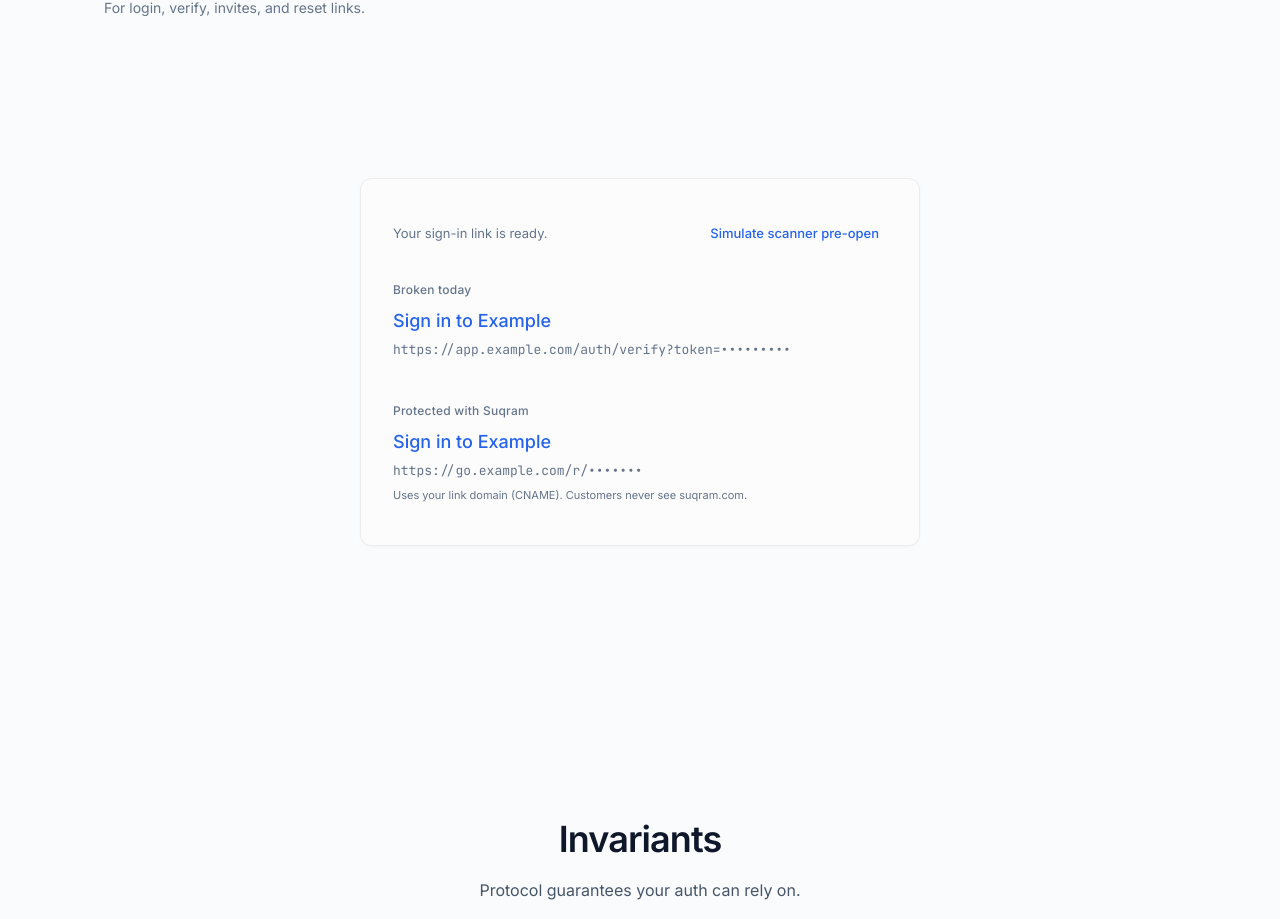
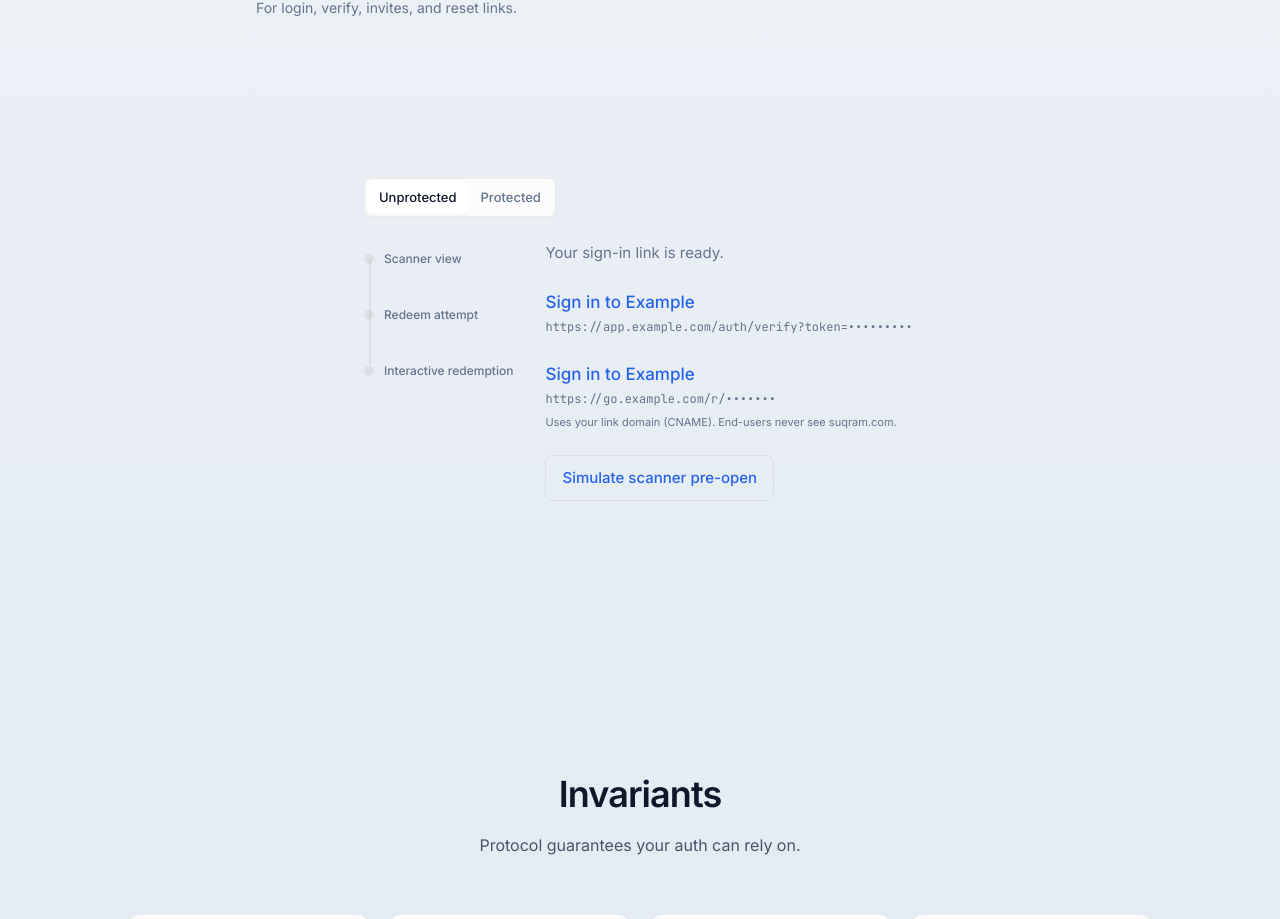
Before and after one commit to macuunamatata/Suqram, a Next.js app in the folder site/: page / in a window 1280 px wide. Shown: the part 573-1492 px from the top of the page. Built offline with nearby package versions, Linux system fonts and the light colour scheme.

Commit message:
Polish homepage demo (links-first) + styling

```diff
--- a/site/app/components/DemoBeforeAfter.tsx
+++ b/site/app/components/DemoBeforeAfter.tsx
@@ -1,15 +1,83 @@
 "use client";
 
-import { useState, useEffect } from "react";
+import { useState, useEffect, useRef, useCallback } from "react";
 
-type RunFirstLink = null | "unprotected" | "protected";
+type Mode = "unprotected" | "protected";
+type Phase = "idle" | "sweeping" | "step1" | "step2" | "step3" | "done";
+
+const BEAT_MS = 550;
 
 export default function DemoBeforeAfter() {
-  const [simulated, setSimulated] = useState(false);
-  const [clicked, setClicked] = useState<null | "protected">(null);
-  const [runFirstLink, setRunFirstLink] = useState<RunFirstLink>(null);
+  const [mode, setMode] = useState<Mode>("unprotected");
+  const [phase, setPhase] = useState<Phase>("idle");
+  const [clickedUnprotected, setClickedUnprotected] = useState(false);
+  const [clickedProtected, setClickedProtected] = useState(false);
+  const timeoutsRef = useRef<ReturnType<typeof setTimeout>[]>([]);
 
-  // When user clicks "Run demo" (href="#demo"), focus the simulate button after scroll
+  const clearAllTimeouts = useCallback(() => {
+    timeoutsRef.current.forEach((id) => clearTimeout(id));
+    timeoutsRef.current = [];
+  }, []);
+
+  const runSimulation = useCallback(() => {
+    clearAllTimeouts();
+    setClickedUnprotected(false);
+    setClickedProtected(false);
+    setPhase("sweeping");
+
+    const t1 = setTimeout(() => {
+      setPhase("step1");
+    }, BEAT_MS);
+    timeoutsRef.current.push(t1);
+
+    const t2 = setTimeout(() => {
+      setPhase("step2");
+    }, BEAT_MS * 2);
+    timeoutsRef.current.push(t2);
+
+    const t3 = setTimeout(() => {
+      setPhase("step3");
+    }, BEAT_MS * 3);
+    timeoutsRef.current.push(t3);
+
+    const t4 = setTimeout(() => {
+      setPhase("done");
+    }, BEAT_MS * 4);
+    timeoutsRef.current.push(t4);
+  }, [clearAllTimeouts]);
+
+  const onToggle = useCallback(
+    (newMode: Mode) => {
+      if (newMode === mode) return;
+      clearAllTimeouts();
+      setMode(newMode);
+      setPhase("idle");
+      setClickedUnprotected(false);
+      setClickedProtected(false);
+    },
+    [mode, clearAllTimeouts]
+  );
+
+  const onSimulate = useCallback(() => {
+    runSimulation();
+  }, [runSimulation]);
+
+  const onUnprotectedClick = useCallback((e: React.MouseEvent) => {
+    e.preventDefault();
+    if (phase !== "done") return;
+    setClickedUnprotected(true);
+  }, [phase]);
+
+  const onProtectedClick = useCallback((e: React.MouseEvent) => {
+    e.preventDefault();
+    if (phase !== "done") return;
+    setClickedProtected(true);
+  }, [phase]);
+
+  useEffect(() => {
+    return () => clearAllTimeouts();
+  }, [clearAllTimeouts]);
+
   useEffect(() => {
     const focusSimulate = () => {
       if (typeof window !== "undefined" && window.location.hash === "#demo") {
@@ -18,127 +86,150 @@ export default function DemoBeforeAfter() {
       }
     };
     focusSimulate();
-    const onHash = () => { focusSimulate(); };
+    const onHash = () => focusSimulate();
     window.addEventListener("hashchange", onHash);
     return () => window.removeEventListener("hashchange", onHash);
   }, []);
 
-  const onSimulate = () => {
-    setRunFirstLink(null);
-    setClicked(null);
-    setSimulated(true);
-  };
-
-  const onUnprotectedClick = (e: React.MouseEvent) => {
-    e.preventDefault();
-    if (!simulated) {
-      setRunFirstLink("unprotected");
-      return;
-    }
-  };
-
-  const onProtectedClick = (e: React.MouseEvent) => {
-    e.preventDefault();
-    if (!simulated) {
-      setRunFirstLink("protected");
-      return;
-    }
-    setClicked((c) => (c === "protected" ? null : "protected"));
-  };
+  const stepActive =
+    phase === "sweeping"
+      ? 1
+      : phase === "step1"
+        ? 1
+        : phase === "step2"
+          ? 2
+          : phase === "step3"
+            ? 3
+            : phase === "done"
+              ? 3
+              : 0;
+  const showStep2Chip = stepActive >= 2;
+  const showStep3Chip = stepActive >= 3;
+  const burned = phase === "done";
+  const stillValid = phase === "done";
 
   return (
-    <section className="demo-section" aria-label="Demo">
-      <div className="demo-wrap demo-email-snippet">
-        <div className="demo-email">
-          <header className="demo-email-header">
-            <p className="demo-email-eyebrow">Your sign-in link is ready.</p>
+    <section className="demo-premium" aria-label="Demo">
+      <div className="demo-premium-inner">
+        {/* Toggle: Unprotected / Protected */}
+        <div className="demo-toggle-wrap">
+          <div className="demo-toggle" role="tablist" aria-label="Demo mode">
+            <button
+              type="button"
+              role="tab"
+              aria-selected={mode === "unprotected"}
+              className={mode === "unprotected" ? "demo-toggle-btn demo-toggle-btn-active" : "demo-toggle-btn"}
+              onClick={() => onToggle("unprotected")}
+            >
+              Unprotected
+            </button>
+            <button
+              type="button"
+              role="tab"
+              aria-selected={mode === "protected"}
+              className={mode === "protected" ? "demo-toggle-btn demo-toggle-btn-active" : "demo-toggle-btn"}
+              onClick={() => onToggle("protected")}
+            >
+              Protected
+            </button>
+          </div>
+        </div>
+
+        {/* Grid: rail (left) + content (right) */}
+        <div className="demo-grid">
+          {/* Rail */}
+          <div className="demo-rail" aria-hidden>
+            <div className="demo-rail-line" />
+            <div className="demo-rail-steps">
+              <div className={`demo-rail-step ${stepActive >= 1 ? "demo-rail-step-active" : ""}`}>
+                <span className="demo-rail-dot" />
+                <span className="demo-rail-label">Scanner view</span>
+              </div>
+              <div className={`demo-rail-step ${stepActive >= 2 ? "demo-rail-step-active" : ""}`}>
+                <span className="demo-rail-dot" />
+                <span className="demo-rail-label">Redeem attempt</span>
+                {showStep2Chip ? (
+                  <span className={mode === "unprotected" ? "demo-rail-chip demo-rail-chip-fail" : "demo-rail-chip demo-rail-chip-neutral"}>
+                    {mode === "unprotected" ? "Consumed" : "Blocked"}
+                  </span>
+                ) : null}
+              </div>
+              <div className={`demo-rail-step ${stepActive >= 3 ? "demo-rail-step-active" : ""}`}>
+                <span className="demo-rail-dot" />
+                <span className="demo-rail-label">Interactive redemption</span>
+                {showStep3Chip ? (
+                  <span className={mode === "unprotected" ? "demo-rail-chip demo-rail-chip-fail" : "demo-rail-chip demo-rail-chip-ok"}>
+                    {mode === "unprotected" ? "Expired" : "Signed in"}
+                  </span>
+                ) : null}
+              </div>
+            </div>
+          </div>
+
+          {/* Content: real links */}
+          <div className="demo-content">
+            <p className="demo-content-eyebrow">Your sign-in link is ready.</p>
+
+            <div className={`demo-links-block ${phase === "sweeping" ? "demo-links-sweep" : ""}`}>
+              {/* Unprotected link */}
+              <div className="demo-link-block">
+                <a
+                  href="#"
+                  className={`demo-real-link ${burned ? "demo-real-link-burned" : ""}`}
+                  onClick={onUnprotectedClick}
+                  aria-label={phase === "done" ? "Unprotected link" : "Link"}
+                >
+                  Sign in to Example
+                </a>
+                <p className={`demo-real-url ${burned ? "demo-real-url-burned" : ""}`} aria-hidden>
+                  https://app.example.com/auth/verify?token=•••••••••
+                </p>
+                {burned ? <span className="demo-link-chip demo-link-chip-fail">Expired</span> : null}
+                {phase === "done" && clickedUnprotected ? (
+                  <p className="demo-inline-msg demo-inline-msg-fail" aria-live="polite">
+                    This link is expired.
+                  </p>
+                ) : null}
+              </div>
+
+              {/* Protected link */}
+              <div className="demo-link-block">
+                <a
+                  href="#"
+                  className="demo-real-link demo-real-link-protected"
+                  onClick={onProtectedClick}
+                  aria-label={phase === "done" ? "Protected link" : "Link"}
+                >
+                  Sign in to Example
+                </a>
+                <p className="demo-real-url" aria-hidden>
+                  https://go.example.com/r/•••••••
+                </p>
+                <p className="demo-cname-helper" aria-hidden>
+                  Uses your link domain (CNAME). End-users never see suqram.com.
+                </p>
+                {stillValid ? <span className="demo-link-chip demo-link-chip-ok">Still valid</span> : null}
+                {phase === "done" && clickedProtected ? (
+                  <p className="demo-inline-msg demo-inline-msg-ok" aria-live="polite">
+                    Signed in.
+                  </p>
+                ) : null}
+              </div>
+            </div>
+
             <button
               id="demo-simulate"
               type="button"
-              className="demo-email-btn"
+              className="demo-cta-btn"
               onClick={onSimulate}
-              disabled={simulated}
+              disabled={phase !== "idle" && phase !== "done" ? true : false}
               aria-label="Simulate scanner pre-open"
             >
               Simulate scanner pre-open
             </button>
-          </header>
-
-          <div className="demo-email-links">
-            {/* Broken today */}
-            <div className="demo-link-row">
-              <p className="demo-section-label">Broken today</p>
-              <a
-                href="#"
-                className="demo-link"
-                onClick={onUnprotectedClick}
-                aria-label={simulated ? "Unprotected link" : "Run scanner simulation first"}
-              >
-                Sign in to Example
-              </a>
-              <p className={`demo-link-url ${simulated ? "demo-link-url-burned" : ""}`} aria-hidden>
-                https://app.example.com/auth/verify?token=•••••••••
-              </p>
-              {!simulated && runFirstLink === "unprotected" && (
-                <p className="demo-inline-hint" aria-live="polite">
-                  Run scanner simulation first.
-                </p>
-              )}
-              {simulated && (
-                <div className="demo-outcomes-inline" aria-live="polite">
-                  <p className="demo-outcome-row demo-outcome-row-fail">Scanner pre-open: Consumes token</p>
-                  <p className="demo-outcome-row demo-outcome-row-fail">User click: Expired</p>
-                </div>
-              )}
-            </div>
-
-            {/* Protected with Suqram */}
-            <div className="demo-link-row">
-              <p className="demo-section-label">Protected with Suqram</p>
-              <a
-                href="#"
-                className="demo-link demo-link-protected"
-                onClick={onProtectedClick}
-                aria-label={simulated ? "Protected link" : "Run scanner simulation first"}
-              >
-                Sign in to Example
-              </a>
-              <p className="demo-link-url" aria-hidden>
-                https://go.example.com/r/•••••••
-              </p>
-              <p className="demo-url-helper" aria-hidden>
-                Uses your link domain (CNAME). Customers never see suqram.com.
-              </p>
-              {!simulated && runFirstLink === "protected" && (
-                <p className="demo-inline-hint" aria-live="polite">
-                  Run scanner simulation first.
-                </p>
-              )}
-              {simulated && (
-                <div className="demo-outcomes-inline" aria-live="polite">
-                  <p className="demo-outcome-row demo-outcome-row-neutral">Scanner pre-open: View-only</p>
-                  {clicked === "protected" ? (
-                    <p className="demo-outcome-row demo-outcome-row-ok">
-                      <IconCheck className="demo-inline-icon" aria-hidden />
-                      User click: Signed in
-                    </p>
-                  ) : (
-                    <p className="demo-outcome-row demo-outcome-row-neutral">User click: —</p>
-                  )}
-                </div>
-              )}
-            </div>
           </div>
         </div>
       </div>
     </section>
   );
 }
-
-function IconCheck({ className }: { className?: string }) {
-  return (
-    <svg className={className} viewBox="0 0 24 24" fill="none" stroke="currentColor" strokeWidth="2" strokeLinecap="round" strokeLinejoin="round" aria-hidden>
-      <path d="M20 6L9 17l-5-5" />
-    </svg>
-  );
-}
--- a/site/app/globals.css
+++ b/site/app/globals.css
@@ -119,6 +119,12 @@ body {
   line-height: 1.6;
   -webkit-font-smoothing: antialiased;
   text-rendering: optimizeLegibility;
+}
+
+/* Ocean smooth: one continuous gradient (no harsh section changes) */
+.page-gradient {
+  background: linear-gradient(180deg, #f0f4f8 0%, #e8eef4 18%, #e2eaf2 40%, #e6ecf4 70%, #eef2f7 100%);
+  min-height: 100vh;
 }
 
 /* Alternating section background — LeadGrid-style */
@@ -901,143 +907,267 @@ h3 {
     line-height: 1.5;
   }
 
-  /* Product demo — email snippet, two links only, no cards/tiles/banners */
-  .demo-section { padding: var(--space-12) 0 var(--space-16); }
-  .demo-wrap { max-width: 560px; margin: 0 auto; padding: 0 var(--space-4); }
-  @media (min-width: 640px) { .demo-wrap { padding: 0 var(--space-6); } }
-  .demo-email-snippet {
-    background: var(--surface-tint);
-    border: 1px solid var(--border);
-    border-radius: var(--radius-xl);
-    box-shadow: var(--shadow-surface);
-    padding: var(--space-8) var(--space-6);
+  /* ─── Premium demo: real links + rail, no boxes ─── */
+  .demo-premium {
+    padding: var(--space-12) 0 var(--space-16);
+  }
+  .demo-premium-inner {
+    max-width: 600px;
+    margin: 0 auto;
+    padding: 0 var(--space-4);
   }
   @media (min-width: 640px) {
-    .demo-email-snippet { padding: var(--space-10) var(--space-8); }
+    .demo-premium-inner { padding: 0 var(--space-6); }
   }
-  .demo-email { display: flex; flex-direction: column; gap: var(--space-8); }
-  .demo-section-label {
-    font-size: var(--text-xs);
+  .demo-toggle-wrap {
+    margin-bottom: var(--space-6);
+  }
+  .demo-toggle {
+    display: inline-flex;
+    border-radius: var(--radius-md);
+    border: 1px solid var(--border);
+    background: var(--surface-tint);
+    padding: 2px;
+    box-shadow: 0 1px 2px rgba(0, 0, 0, 0.03);
+  }
+  .demo-toggle-btn {
+    font: inherit;
+    font-size: 0.8125rem;
     font-weight: 500;
     color: var(--muted);
-    margin: 0 0 var(--space-1);
-    letter-spacing: 0.02em;
+    background: transparent;
+    border: none;
+    padding: 6px 12px;
+    border-radius: 6px;
+    cursor: pointer;
+    transition: color var(--duration-ui) var(--ease-out), background-color var(--duration-ui) var(--ease-out);
   }
-  .demo-email-header {
+  .demo-toggle-btn:hover {
+    color: var(--text);
+  }
+  .demo-toggle-btn-active {
+    color: var(--text);
+    background: var(--surface);
+    box-shadow: 0 1px 2px rgba(0, 0, 0, 0.05);
+  }
+  .demo-toggle-btn:focus-visible {
+    outline: none;
+    box-shadow: 0 0 0 2px var(--primary-ring);
+  }
+  .demo-grid {
+    display: grid;
+    grid-template-columns: auto 1fr;
+    gap: var(--space-6);
+    align-items: start;
+    min-width: 0;
+  }
+  /* Rail: vertical line + 3 steps */
+  .demo-rail {
+    position: relative;
+    padding-top: 6px;
+    flex-shrink: 0;
+  }
+  .demo-rail-line {
+    position: absolute;
+    left: 5px;
+    top: 18px;
+    bottom: 18px;
+    width: 2px;
+    background: var(--border);
+    border-radius: 1px;
+    pointer-events: none;
+  }
+  .demo-rail-steps {
+    position: relative;
     display: flex;
-    flex-wrap: wrap;
+    flex-direction: column;
+    gap: var(--space-8);
+  }
+  .demo-rail-step {
+    display: grid;
+    grid-template-columns: 12px 1fr auto;
     align-items: center;
-    justify-content: space-between;
-    gap: var(--space-3);
+    gap: var(--space-2);
+    min-height: 24px;
   }
-  .demo-email-eyebrow {
-    font-size: 0.8125rem;
+  .demo-rail-dot {
+    width: 10px;
+    height: 10px;
+    border-radius: 50%;
+    background: var(--border);
+    transition: background-color var(--duration-ui) var(--ease-out), box-shadow var(--duration-ui) var(--ease-out);
+    flex-shrink: 0;
+    margin-left: 0;
+  }
+  .demo-rail-step-active .demo-rail-dot {
+    background: var(--primary);
+    box-shadow: 0 0 0 2px var(--primary-muted);
+  }
+  .demo-rail-label {
+    font-size: 0.75rem;
+    font-weight: 500;
+    color: var(--muted);
+    min-width: 0;
+  }
+  .demo-rail-step-active .demo-rail-label {
+    color: var(--text);
+  }
+  .demo-rail-chip {
+    font-size: 0.6875rem;
+    font-weight: 500;
+    padding: 2px 6px;
+    border-radius: 4px;
+    white-space: nowrap;
+  }
+  .demo-rail-chip-fail {
+    color: var(--status-error);
+    background: var(--status-error-muted);
+  }
+  .demo-rail-chip-neutral {
+    color: var(--muted);
+    background: var(--surface-hover);
+  }
+  .demo-rail-chip-ok {
+    color: var(--status-success);
+    background: var(--status-success-muted);
+  }
+  /* Content: real links */
+  .demo-content {
+    display: flex;
+    flex-direction: column;
+    gap: var(--space-6);
+    min-width: 0;
+  }
+  .demo-content-eyebrow {
+    font-size: 0.9375rem;
     color: var(--muted);
     margin: 0;
   }
-  .demo-email-btn {
-    font: inherit;
-    font-size: 0.8125rem;
+  .demo-links-block {
+    display: flex;
+    flex-direction: column;
+    gap: var(--space-6);
+    position: relative;
+  }
+  .demo-links-sweep::after {
+    content: "";
+    position: absolute;
+    inset: -8px -12px;
+    border-radius: var(--radius-lg);
+    background: linear-gradient(90deg, transparent 0%, rgba(37, 99, 235, 0.06) 30%, rgba(37, 99, 235, 0.08) 50%, rgba(37, 99, 235, 0.06) 70%, transparent 100%);
+    animation: demo-sweep 600ms var(--ease-out) forwards;
+    pointer-events: none;
+  }
+  @media (prefers-reduced-motion: reduce) {
+    .demo-links-sweep::after { animation: none; opacity: 0; }
+  }
+  @keyframes demo-sweep {
+    0% { opacity: 0; }
+    20% { opacity: 1; }
+    80% { opacity: 1; }
+    100% { opacity: 0; }
+  }
+  .demo-link-block {
+    display: flex;
+    flex-direction: column;
+    gap: 2px;
+  }
+  .demo-real-link {
+    font-size: 1.0625rem;
     font-weight: 500;
     color: var(--primary);
-    background: none;
-    border: none;
-    padding: var(--space-1) var(--space-2);
+    text-decoration: none;
+    text-underline-offset: 3px;
+    transition: color var(--duration-ui) var(--ease-out), text-decoration-color var(--duration-ui) var(--ease-out), opacity var(--duration-ui) var(--ease-out);
     cursor: pointer;
-    text-underline-offset: 3px;
-    transition: opacity var(--duration-ui) var(--ease-out), text-decoration-color var(--duration-ui) var(--ease-out);
+    display: inline-block;
   }
-  .demo-email-btn:hover:not(:disabled) { text-decoration: underline; }
-  .demo-email-btn:disabled { opacity: 0.6; cursor: default; }
-  .demo-email-btn:focus-visible {
+  .demo-real-link:hover {
+    text-decoration: underline;
+  }
+  .demo-real-link-protected:hover {
+    text-decoration: underline;
+  }
+  .demo-real-link-burned {
+    opacity: 0.6;
+    text-decoration: line-through;
+    text-decoration-color: var(--status-error);
+  }
+  .demo-real-link:focus-visible {
     outline: none;
     border-radius: var(--radius-sm);
     box-shadow: 0 0 0 2px var(--primary-ring);
   }
-  @media (prefers-reduced-motion: reduce) {
-    .demo-email-btn { transition: none; }
-  }
-  .demo-email-links { display: flex; flex-direction: column; gap: var(--space-10); }
-  .demo-link-row { display: flex; flex-direction: column; gap: var(--space-1); }
-  .demo-link-row-head {
-    display: flex;
-    align-items: center;
-    gap: var(--space-2);
-    flex-wrap: wrap;
-  }
-  .demo-link {
-    font-size: 1.125rem;
-    font-weight: 500;
-    color: var(--primary);
-    text-decoration: none;
-    text-underline-offset: 4px;
-    text-decoration-thickness: 1px;
-    transition: color var(--duration-ui) var(--ease-out), text-decoration-color var(--duration-ui) var(--ease-out), box-shadow var(--duration-ui) var(--ease-out);
-    cursor: pointer;
-  }
-  .demo-link:hover { text-decoration: underline; }
-  .demo-link-protected:hover {
-    text-decoration: underline;
-    box-shadow: 0 0 0 1px rgba(37, 99, 235, 0.15);
-  }
-  @media (prefers-reduced-motion: reduce) {
-    .demo-link-protected:hover { box-shadow: none; }
-  }
-  .demo-link:focus-visible {
-    outline: none;
-    border-radius: var(--radius-sm);
-    box-shadow: 0 0 0 2px var(--primary-ring);
-  }
-  .demo-link-url {
+  .demo-real-url {
     font-family: var(--font-mono);
-    font-size: 0.8125rem;
+    font-size: 0.75rem;
     color: var(--muted);
     margin: 0;
     transition: opacity var(--duration-ui) var(--ease-out);
   }
-  .demo-link-url-burned { opacity: 0.5; }
-  .demo-badge {
-    font-size: 0.6875rem;
-    font-weight: 500;
-    text-transform: uppercase;
-    letter-spacing: 0.04em;
-    color: var(--muted);
-    padding: 0.125rem 0.375rem;
-    border: 1px solid var(--border);
-    border-radius: var(--radius-sm);
+  .demo-real-url-burned {
+    opacity: 0.5;
   }
-  .demo-inline-hint {
-    font-size: 0.8125rem;
-    color: var(--muted);
-    margin: 0;
-    margin-top: var(--space-1);
-  }
-  .demo-url-helper {
+  .demo-cname-helper {
     font-size: 0.6875rem;
     color: var(--muted);
     margin: 0;
     margin-top: 2px;
   }
-  .demo-outcomes-inline {
-    margin-top: var(--space-1);
-    display: flex;
-    flex-direction: column;
-    gap: 2px;
+  .demo-link-chip {
+    font-size: 0.6875rem;
+    font-weight: 500;
+    padding: 2px 6px;
+    border-radius: 4px;
+    align-self: flex-start;
+    margin-top: 2px;
   }
-  .demo-outcome-row {
+  .demo-link-chip-fail {
+    color: var(--status-error);
+    background: var(--status-error-muted);
+  }
+  .demo-link-chip-ok {
+    color: var(--status-success);
+    background: var(--status-success-muted);
+  }
+  .demo-inline-msg {
     font-size: 0.8125rem;
     margin: 0;
-    display: inline-flex;
-    align-items: center;
-    gap: var(--space-2);
+    margin-top: 2px;
   }
-  .demo-outcome-row-fail { color: var(--status-error); }
-  .demo-outcome-row-neutral { color: var(--muted); }
-  .demo-outcome-row-ok { color: var(--status-success); }
-  .demo-inline-icon { width: 0.875rem; height: 0.875rem; flex-shrink: 0; }
-  .demo-outcome-row-ok .demo-inline-icon { color: var(--status-success); }
+  .demo-inline-msg-fail {
+    color: var(--status-error);
+  }
+  .demo-inline-msg-ok {
+    color: var(--status-success);
+  }
+  .demo-cta-btn {
+    font: inherit;
+    font-size: 0.9375rem;
+    font-weight: 500;
+    color: var(--primary);
+    background: none;
+    border: 1px solid var(--border);
+    padding: 10px 16px;
+    border-radius: var(--radius-md);
+    cursor: pointer;
+    align-self: flex-start;
+    transition: color var(--duration-ui) var(--ease-out), border-color var(--duration-ui) var(--ease-out), opacity var(--duration-ui) var(--ease-out);
+  }
+  .demo-cta-btn:hover:not(:disabled) {
+    border-color: var(--primary);
+    color: var(--primary-hover);
+  }
+  .demo-cta-btn:disabled {
+    opacity: 0.6;
+    cursor: not-allowed;
+  }
+  .demo-cta-btn:focus-visible {
+    outline: none;
+    box-shadow: 0 0 0 2px var(--primary-ring);
+  }
   @media (prefers-reduced-motion: reduce) {
-    .demo-link, .demo-link-url { transition: none; }
+    .demo-real-link, .demo-real-url { transition: none; }
   }
 }
 
--- a/site/app/page.tsx
+++ b/site/app/page.tsx
@@ -65,11 +65,11 @@ const FAQ_ITEMS = [
 
 export default function HomePage() {
   return (
-    <>
-      {/* Hero — value prop + benefit checkmarks + primary CTA */}
+    <div className="page-gradient">
+      {/* Hero + Demo: centered, one outer section feel */}
       <section className={`${SECTION_PY}`} id="hero">
         <div className={CONTAINER}>
-          <div className="max-w-3xl">
+          <div className="max-w-3xl mx-auto text-center sm:text-left">
             <p className="pill-hero inline-flex items-center gap-2 text-xs">
               <span className="pill-hero-dot" aria-hidden />
               Protocol-grade auth links
@@ -109,11 +109,8 @@ export default function HomePage() {
         </div>
       </section>
 
-      {/* Demo (proof widget) */}
       <section className="pb-16 sm:pb-20 lg:pb-24" id="demo" aria-label="Demo">
-        <div className={CONTAINER}>
-          <DemoBeforeAfter />
-        </div>
+        <DemoBeforeAfter />
       </section>
 
       {/* Invariant tiles — premium surfaces, same shadow */}
@@ -260,6 +257,6 @@ export default function HomePage() {
           </dl>
         </div>
       </section>
-    </>
+    </div>
   );
 }
```
